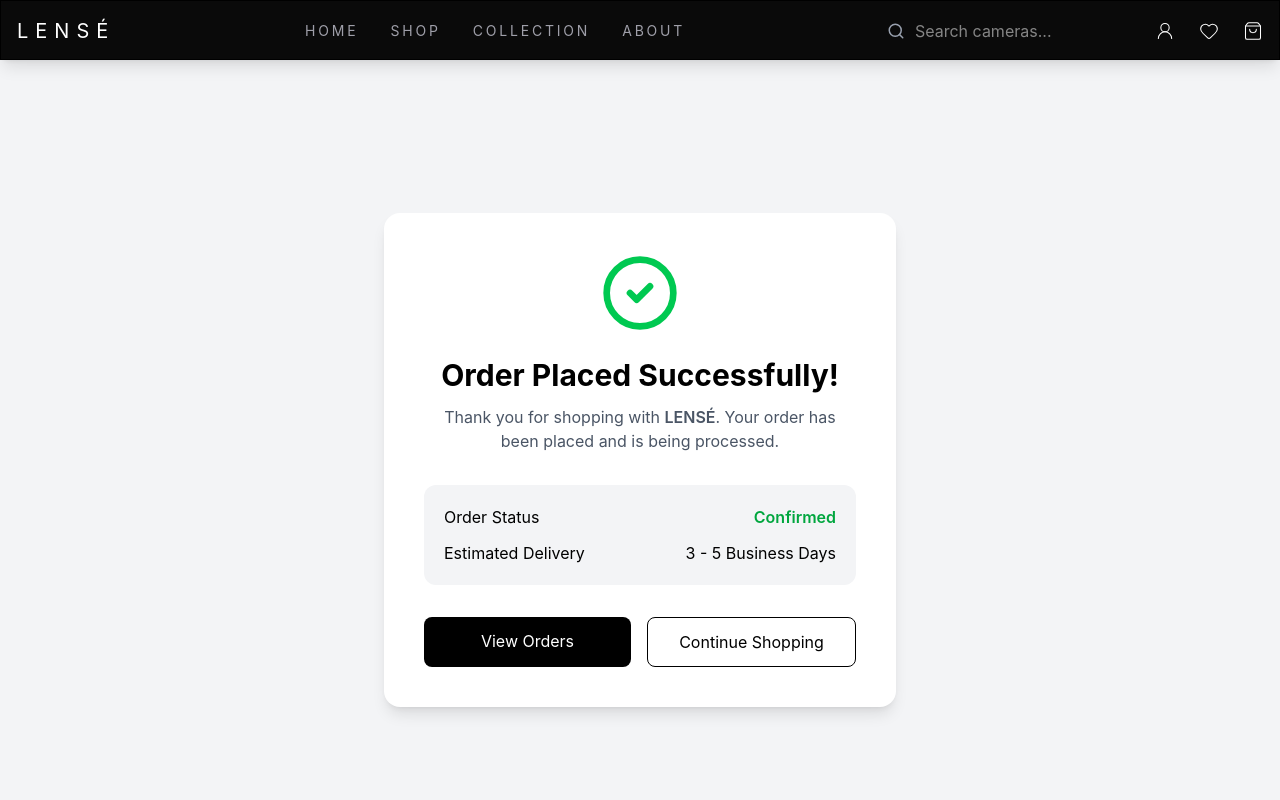
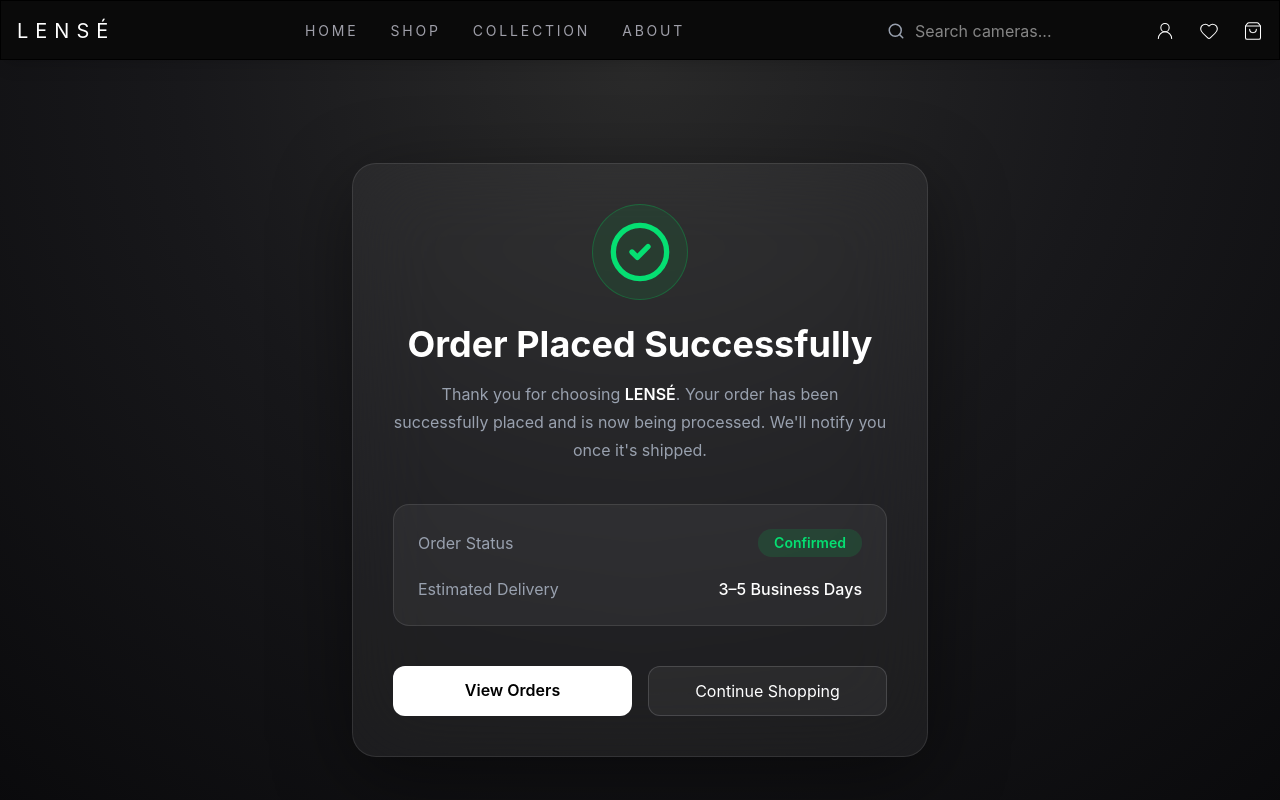
Before and after one commit to aflashareen/Camera-store, a React (Vite) app: page /ordersuccess in a window 1280 px wide. Shown: the top 800 px of the page. Built offline with nearby package versions, Linux system fonts and the light colour scheme.

Commit message:
i changed dark theme for wishlist cart and orders

```diff
--- a/src/components/productCard/CartCard.jsx
+++ b/src/components/productCard/CartCard.jsx
@@ -65,7 +65,7 @@ function CartCard({ product }) {
 
   return (
     <Link to={`/product/${product.productId}`}>
-  <div className="flex gap-10 bg-white rounded-xl shadow-md p-4 relative w-300">
+      <div className="flex gap-10 rounded-xl border border-white/10 bg-white/5 backdrop-blur-2xl shadow-[0_20px_80px_rgba(0,0,0,0.45)] p-4 relative w-300">
 
         <img
           src={product.image}
@@ -77,7 +77,7 @@ function CartCard({ product }) {
 
           <button
             onClick={handleRemove}
-        className= "absolute top-20 right-10"
+            className="absolute top-20 right-10"
           >
             <Trash2 className="text-red-500" size={20} />
           </button>
--- a/src/orders/OrderSuccess.jsx
+++ b/src/orders/OrderSuccess.jsx
@@ -3,51 +3,71 @@ import { Link } from "react-router-dom";
 
 function OrderSuccess() {
   return (
-    <div className="min-h-screen flex items-center justify-center bg-gray-100 px-6">
-      <div className="bg-white shadow-lg rounded-2xl p-10 max-w-lg w-full text-center">
+    <div className="min-h-screen bg-[radial-gradient(circle_at_top,#2A2A2A_0%,#18181B_45%,#09090B_100%)] flex items-center justify-center px-6">
+      <div className="w-full max-w-xl rounded-3xl border border-white/10 bg-white/5 backdrop-blur-2xl shadow-[0_20px_80px_rgba(0,0,0,0.45)] p-10 text-center">
 
-        <CheckCircle2
-          size={80}
-          className="text-green-500 mx-auto mb-6"
-        />
+        <div className="flex justify-center mb-6">
+          <div className="flex h-24 w-24 items-center justify-center rounded-full border border-green-500/30 bg-green-500/10">
+            <CheckCircle2
+              size={64}
+              className="text-green-400"
+            />
+          </div>
+        </div>
 
-        <h1 className="text-3xl font-bold mb-3">
-          Order Placed Successfully!
+        <h1 className="text-4xl font-bold text-white mb-4">
+          Order Placed Successfully
         </h1>
 
-        <p className="text-gray-600 mb-8">
-          Thank you for shopping with <span className="font-semibold">LENSÉ</span>.
-          Your order has been placed and is being processed.
+        <p className="text-gray-400 leading-7 mb-10">
+          Thank you for choosing{" "}
+          <span className="font-semibold text-white">
+            LENSÉ
+          </span>
+          . Your order has been successfully placed and is now being
+          processed. We'll notify you once it's shipped.
         </p>
 
-        <div className="bg-gray-100 rounded-xl p-5 text-left mb-8">
-          <div className="flex justify-between mb-3">
-            <span>Order Status</span>
-            <span className="text-green-600 font-semibold">
+        <div className="rounded-2xl border border-white/10 bg-white/5 p-6 mb-10">
+
+          <div className="flex justify-between items-center mb-5">
+            <span className="text-gray-400">
+              Order Status
+            </span>
+
+            <span className="rounded-full bg-green-500/15 px-4 py-1 text-sm font-semibold text-green-400">
               Confirmed
             </span>
           </div>
 
-          <div className="flex justify-between">
-            <span>Estimated Delivery</span>
-            <span>3 - 5 Business Days</span>
+          <div className="flex justify-between items-center">
+            <span className="text-gray-400">
+              Estimated Delivery
+            </span>
+
+            <span className="font-medium text-white">
+              3–5 Business Days
+            </span>
           </div>
+
         </div>
 
-        <div className="flex gap-4">
+        <div className="grid sm:grid-cols-2 gap-4">
+
           <Link
             to="/orders"
-            className="flex-1 bg-black text-white py-3 rounded-lg text-center hover:bg-gray-800"
+            className="rounded-xl bg-white py-3 font-semibold text-black transition-all duration-300 hover:bg-gray-200"
           >
             View Orders
           </Link>
 
           <Link
             to="/shop"
-            className="flex-1 border border-black py-3 rounded-lg text-center hover:bg-gray-100"
+            className="rounded-xl border border-white/15 bg-white/5 py-3 text-white transition-all duration-300 hover:bg-white/10"
           >
             Continue Shopping
           </Link>
+
         </div>
 
       </div>
--- a/src/pages/user/Cart.jsx
+++ b/src/pages/user/Cart.jsx
@@ -26,10 +26,23 @@ function Cart() {
 
   if (userCart.length === 0) {
     return (
-      <div className="py-20 text-center">
-        <h2 className="text-3xl font-semibold">
+      <div className="min-h-screen bg-[radial-gradient(circle_at_top,#2A2A2A_0%,#18181B_45%,#09090B_100%)] flex items-center justify-center px-6">
+        <div className="rounded-3xl border border-white/10 bg-white/5 backdrop-blur-2xl shadow-[0_20px_80px_rgba(0,0,0,0.45)] p-12 text-center max-w-lg w-full">
+          <h2 className="text-3xl font-bold text-white">
             Your Cart Is Empty
           </h2>
+
+          <p className="mt-4 text-gray-400">
+            Add premium cameras to your cart and continue shopping.
+          </p>
+
+          <button
+            onClick={() => navigate("/shop")}
+            className="mt-8 rounded-xl bg-white px-8 py-3 font-semibold text-black transition hover:bg-gray-200"
+          >
+            Explore Collection
+          </button>
+        </div>
       </div>
     );
   }
@@ -38,11 +51,12 @@ function Cart() {
   }, 0);
 
   return (
-    <div className="max-w-7xl mx-auto py-10 px-6">
+    <div className="min-h-screen bg-[radial-gradient(circle_at_top,#2A2A2A_0%,#18181B_45%,#09090B_100%)] text-white">
+      <div className="max-w-7xl mx-auto px-6 py-12">
 
         <button
           onClick={() => navigate(-1)}
-        className="flex items-center gap-2 mb-6"
+          className="flex items-center gap-2 mb-8 text-gray-400 hover:text-white transition"
         >
           <ArrowLeft size={20} />
           Back
@@ -62,7 +76,7 @@ function Cart() {
           ))}
         </div>
 
-      <div className="mt-14 w-full bg-gray-100 rounded-xl p-8">
+        <div className="mt-14 rounded-3xl border border-white/10 bg-white/5 backdrop-blur-2xl shadow-[0_20px_80px_rgba(0,0,0,0.45)] p-8">
           <h2 className="text-3xl font-bold mb-8">
             Order Summary
           </h2>
@@ -74,8 +88,8 @@ function Cart() {
                 className="flex justify-between items-center"
               >
                 <div>
-                <p className="font-medium">{item.name}</p>
-                <p className="text-sm text-gray-500">
+                  <p className="font-medium text-white">{item.name}</p>
+                  <p className="text-sm text-gray-400">
                     Qty: {item.quantity || 1}
                   </p>
                 </div>
@@ -87,7 +101,7 @@ function Cart() {
             ))}
           </div>
 
-        <hr className="my-6" />
+          <hr className="my-6 border-white/10" />
 
           <div className="space-y-4">
             <div className="flex justify-between">
@@ -107,13 +121,13 @@ function Cart() {
           </div>
 
           <Link to="/checkout">
-          <button className="w-full mt-8 bg-black text-white py-4 rounded-lg hover:bg-black/80 transition">
+            <button className="w-full mt-8 rounded-xl bg-white py-4 font-semibold text-black transition-all duration-300 hover:bg-gray-200">
               Proceed to Checkout
             </button>
           </Link>
         </div>
       </div>
-
+    </div>
   );
 }
 
--- a/src/pages/user/Wishlist.jsx
+++ b/src/pages/user/Wishlist.jsx
@@ -23,25 +23,41 @@ function Wishlist() {
     (item) => String(item.userId) === String(user?.id)
   );
 
-  if (userWishlist.length === 0) {
-    return (
-      <div className="w-screen py-20 text-center">
-        <h2 className="text-3xl font-semibold">Your Wishlist Is Empty</h2>
+if (userWishlist.length === 0) {
+  return (
+    <div className="min-h-screen bg-[radial-gradient(circle_at_top,#2A2A2A_0%,#18181B_45%,#09090B_100%)] flex items-center justify-center px-6">
+      <div className="rounded-3xl border border-white/10 bg-white/5 backdrop-blur-2xl shadow-[0_20px_80px_rgba(0,0,0,0.45)] p-12 text-center max-w-lg w-full">
+        <h2 className="text-3xl font-bold text-white">
+          Your Wishlist Is Empty
+        </h2>
+
+        <p className="mt-4 text-gray-400">
+          Save your favorite cameras to view them later.
+        </p>
+
+        <button
+          onClick={() => navigate("/shop")}
+          className="mt-8 rounded-xl bg-white px-8 py-3 font-semibold text-black transition hover:bg-gray-200"
+        >
+          Explore Collection
+        </button>
       </div>
-    )
-  }
+    </div>
+  );
+}
   return (
-    <div className="max-w-7xl mx-auto py-10 px-6">
+    <div className="min-h-screen bg-[radial-gradient(circle_at_top,#2A2A2A_0%,#18181B_45%,#09090B_100%)] text-white">
+    <div className="max-w-7xl mx-auto px-6 py-12">
       <button
         onClick={() => navigate(-1)}
-        className="flex items-center gap-2 mb-6 text-gray-700 hover:text-black transition"
+        className="flex items-center gap-2 mb-8 text-gray-400 hover:text-white transition"
       >
         <ArrowLeft size={20} />
         Back
       </button>
       <h1 className="text-4xl font-bold mb-10">Wishlist</h1>
 
-      <div className="grid md:grid-cols-3 gap-10">
+      <div className="grid sm:grid-cols-2 lg:grid-cols-3 gap-8">
         {userWishlist.map((product) => (
           <WishlistCard
             key={product.id}
@@ -50,6 +66,8 @@ function Wishlist() {
         ))}
       </div>
     </div>
+    </div>
+
   );
 }
 
```
Lines whose indentation alone changed are shown as unchanged.
